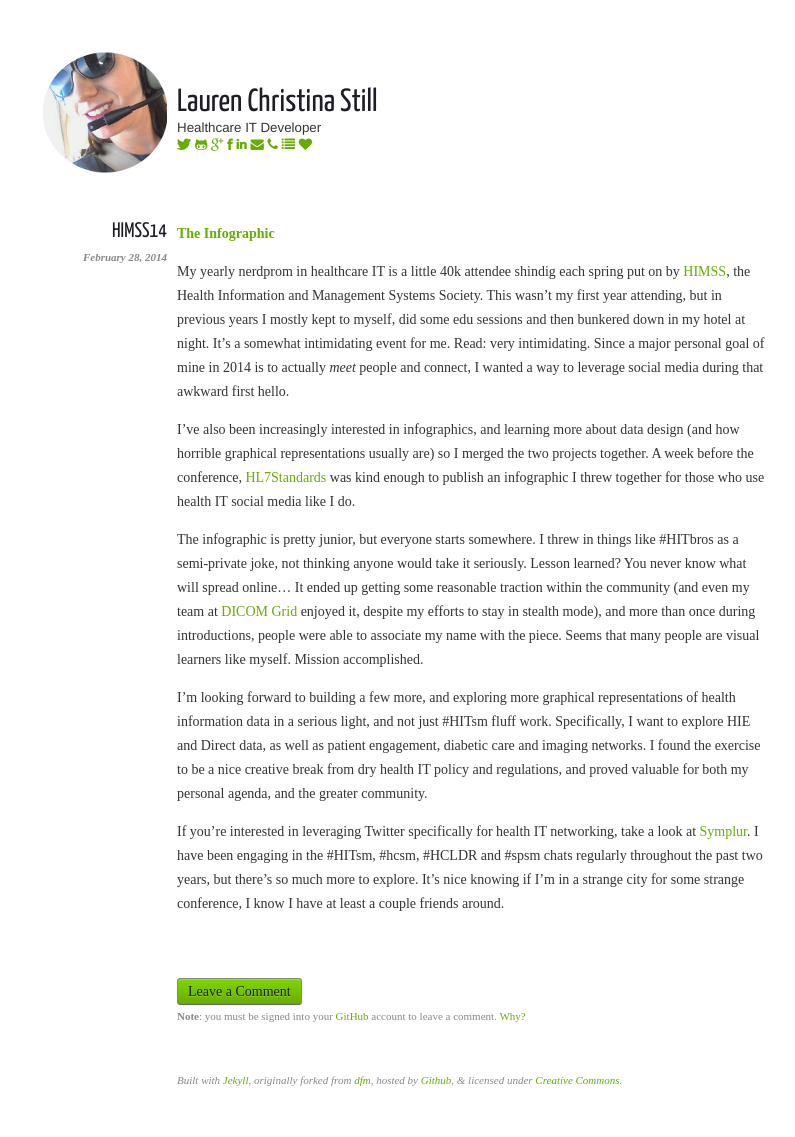
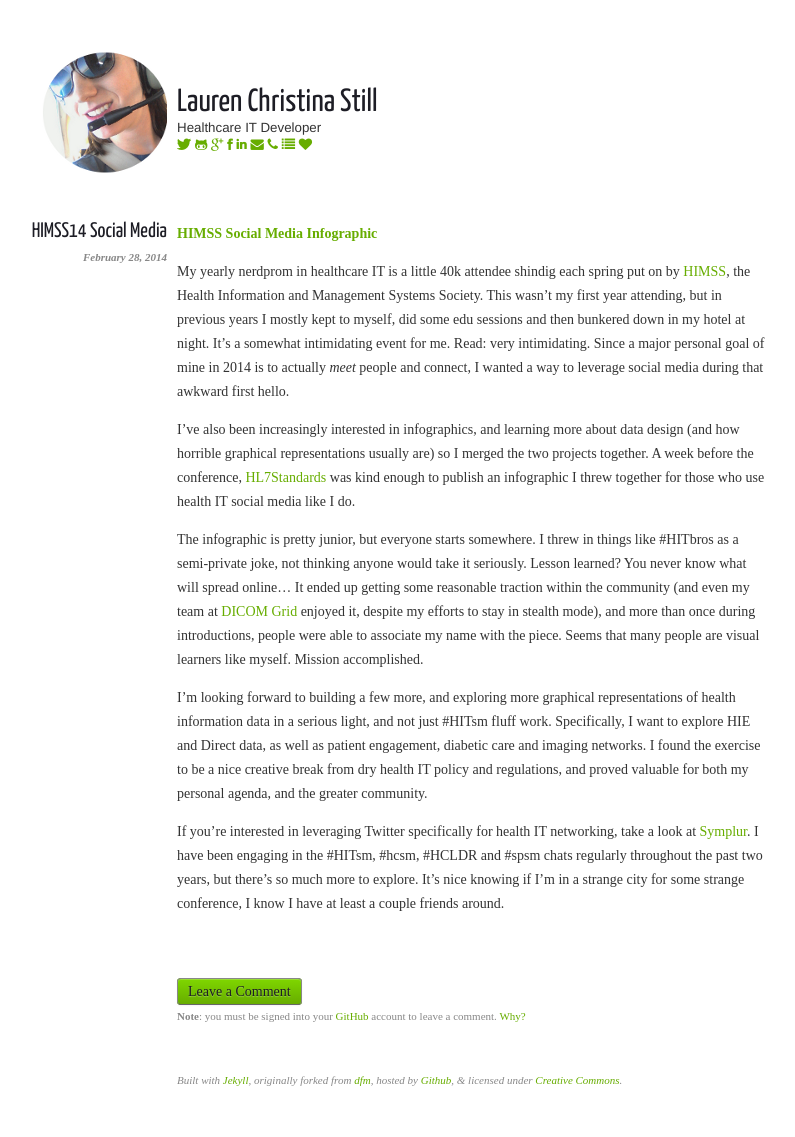
Before and after one commit to laurenstill/laurenstill.github.io, a Jekyll site: the page built from _posts/2014-02-28-himss14.markdown, in a window 1280 px wide. Shown: the whole page, without its empty margins (268-1063 px from the left). Built offline with Jekyll 4.4.1, drawn with Linux system fonts in a browser that asks for light colours; nearby versions of some CDN libraries.

Commit message:
Update 2014-02-28-himss14.markdown

```diff
--- a/_posts/2014-02-28-himss14.markdown
+++ b/_posts/2014-02-28-himss14.markdown
@@ -1,12 +1,12 @@
 ---
     layout: post
-    title: HIMSS14
-    catagories: [healhtIT, mHealth, himss]
+    title: HIMSS14 Social Media
+    catagories: [healhtIT, mHealth, himss, SoMe]
 ---
 
 
 
-**[The Infographic][4]**
+**[HIMSS Social Media Infographic][4]**
 
 My yearly nerdprom in healthcare IT is a little 40k attendee shindig each spring put on by [HIMSS][1], the Health Information and Management Systems Society. This wasn't my first year attending, but in previous years I mostly kept to myself, did some edu sessions and then bunkered down in my hotel at night.  It's a somewhat intimidating event for me.  Read: very intimidating. Since a major personal goal of mine in 2014 is to actually _meet_ people and connect, I wanted a way to leverage social media during that awkward first hello.
 
```
